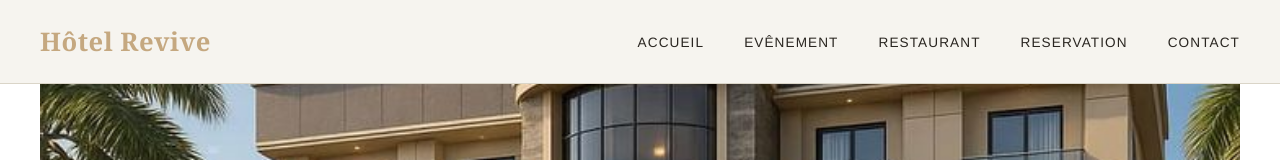
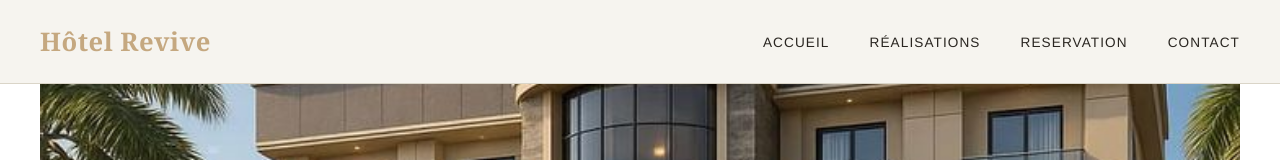
Before and after one commit to Berenger-242/Hotel-Revive, a plain HTML site: page index.html in a window 1280 px wide. Shown: the top 160 px of the page. Drawn offline with Linux system fonts and the light colour scheme.

Commit message:
Update navigation links in index.html

```diff
--- a/index.html
+++ b/index.html
@@ -19,8 +19,7 @@
 
     <ul class="nav-liens">
         <li><a href="index.html">Accueil</a></li>
-        <li><a href="evenements.html">Evênement</a></li>
-        <li><a href="restaurant.html">Restaurant</a></li>
+        <li><a href="realisation.html">Réalisations</a></li>
         <li><a href="reservation.html">Reservation</a></li>
         <li><a href="contact.html">Contact</a></li>
     </ul>
```
